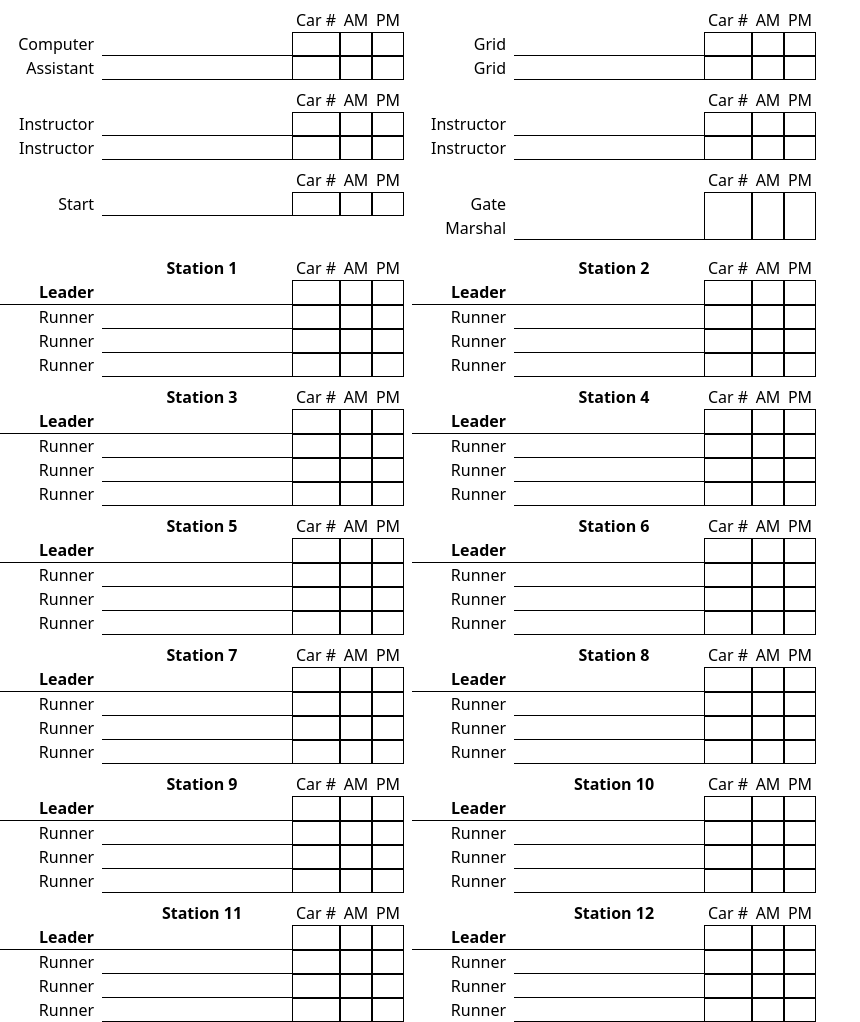
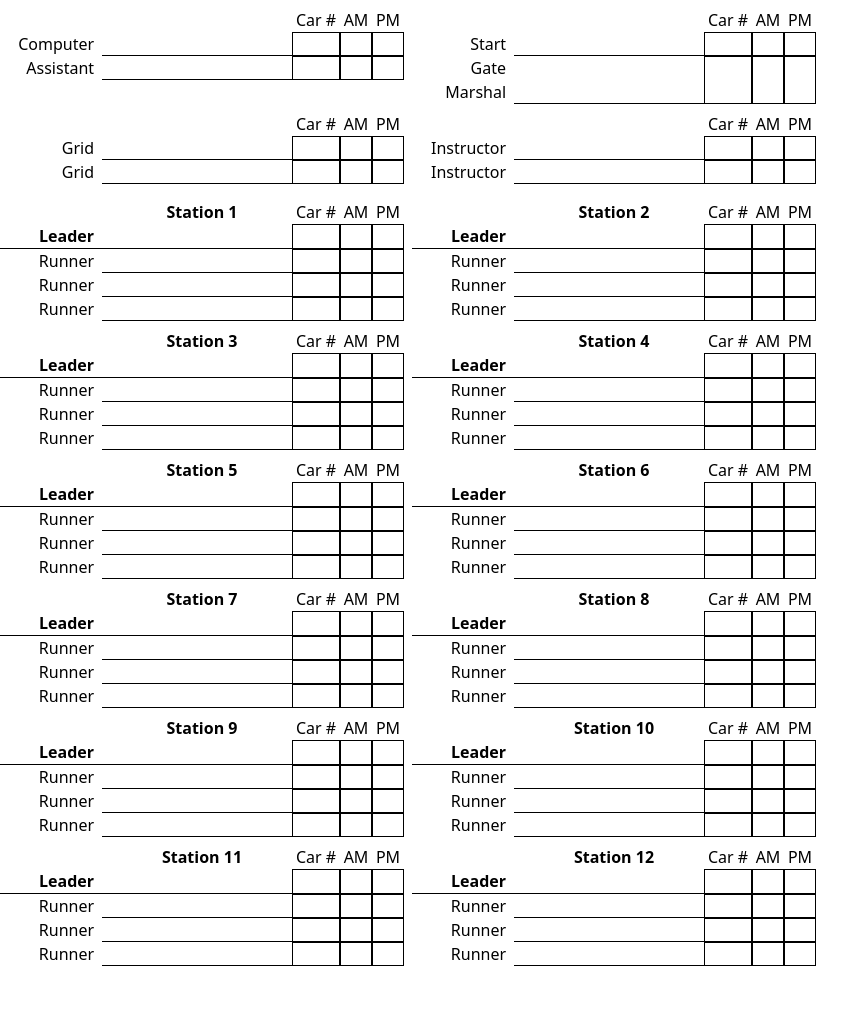
Before and after one commit to mackenzd/cmc-autox-work, a Flask app: template api/templates/work_assignments.html in a window 1280 px wide. Shown: the part 57-1079 px from the top of the page, without its empty margins (0-860 px from the left). After the commit the page ends 1023 px from the top, so only its background shows below. Run offline with Flask 3, Linux system fonts and the light colour scheme; the template is opened without the code that fills it: most values are stand-ins (such as "Sample title", 1, 10 or a date in 2020); parts of the project's set-up code (start-up, migrations or seed data) failed here and were passed over; some libraries are stand-ins or nearby versions.

Commit message:
Remove instructors 3 & 4

```diff
--- a/api/templates/work_assignments.html
+++ b/api/templates/work_assignments.html
@@ -58,6 +58,31 @@
             </div>
           </div>
         </div>
+        <div id="other-assignments" class="text-center">
+          <div class="flex justify-end">
+            <div class="w-12">Car #</div>
+            <div class="w-8">AM</div>
+            <div class="w-8">PM</div>
+          </div>
+          <div class="flex justify-between">
+            <div class="text-right pr-2 w-52">Start</div>
+            <div class="border-b border-black w-full text-left">{{ assignments['start'][0] if 'start' in assignments }}</div>
+            <div class="flex justify-end">
+              <div class="border border-black w-12">{{ assignments['start'][1] if 'start' in assignments }}</div>
+              <div class="border border-black w-8"></div>
+              <div class="border border-black w-8"></div>
+            </div>
+          </div>
+          <div class="flex justify-between">
+            <div class="text-right pr-2 w-52">Gate Marshal</div>
+            <div class="border-b border-black w-full text-left">{{ assignments['gatemarshal'][0] if 'gatemarshal' in assignments }}</div>
+            <div class="flex justify-end">
+              <div class="border border-black w-12">{{ assignments['gatemarshal'][1] if 'gatemarshal' in assignments }}</div>
+              <div class="border border-black w-8"></div>
+              <div class="border border-black w-8"></div>
+            </div>
+          </div>
+        </div>
         <div id="grid-assignments" class="text-center">
           <div class="flex justify-end">
             <div class="w-12">Car #</div>
@@ -103,63 +128,6 @@
             <div class="border-b border-black w-full text-left">{{ assignments['instructor2'][0] if 'instructor2' in assignments }}</div>
             <div class="flex justify-end">
               <div class="border border-black w-12">{{ assignments['instructor2'][1] if 'instructor2' in assignments }}</div>
-              <div class="border border-black w-8"></div>
-              <div class="border border-black w-8"></div>
-            </div>
-          </div>
-        </div>
-        <div id="instructor2-assignments" class="text-center">
-          <div class="flex justify-end">
-            <div class="w-12">Car #</div>
-            <div class="w-8">AM</div>
-            <div class="w-8">PM</div>
-          </div>
-          <div class="flex justify-between">
-            <div class="text-right pr-2 w-52">Instructor</div>
-            <div class="border-b border-black w-full text-left">{{ assignments['instructor3'][0] if 'instructor3' in assignments }}</div>
-            <div class="flex justify-end">
-              <div class="border border-black w-12">{{ assignments['instructor3'][1] if 'instructor3' in assignments }}</div>
-              <div class="border border-black w-8"></div>
-              <div class="border border-black w-8"></div>
-            </div>
-          </div>
-          <div class="flex justify-between">
-            <div class="text-right pr-2 w-52">Instructor</div>
-            <div class="border-b border-black w-full text-left">{{ assignments['instructor4'][0] if 'instructor4' in assignments }}</div>
-            <div class="flex justify-end">
-              <div class="border border-black w-12">{{ assignments['instructor4'][1] if 'instructor4' in assignments }}</div>
-              <div class="border border-black w-8"></div>
-              <div class="border border-black w-8"></div>
-            </div>
-          </div>
-        </div>
-        <div id="start-assignments" class="text-center">
-          <div class="flex justify-end">
-            <div class="w-12">Car #</div>
-            <div class="w-8">AM</div>
-            <div class="w-8">PM</div>
-          </div>
-          <div class="flex justify-between">
-            <div class="text-right pr-2 w-52">Start</div>
-            <div class="border-b border-black w-full text-left">{{ assignments['start'][0] if 'start' in assignments }}</div>
-            <div class="flex justify-end">
-              <div class="border border-black w-12">{{ assignments['start'][1] if 'start' in assignments }}</div>
-              <div class="border border-black w-8"></div>
-              <div class="border border-black w-8"></div>
-            </div>
-          </div>
-        </div>
-        <div id="gate-marshal-assignments" class="text-center">
-          <div class="flex justify-end">
-            <div class="w-12">Car #</div>
-            <div class="w-8">AM</div>
-            <div class="w-8">PM</div>
-          </div>
-          <div class="flex justify-between">
-            <div class="text-right pr-2 w-52">Gate Marshal</div>
-            <div class="border-b border-black w-full text-left">{{ assignments['gatemarshal'][0] if 'gatemarshal' in assignments }}</div>
-            <div class="flex justify-end">
-              <div class="border border-black w-12">{{ assignments['gatemarshal'][1] if 'gatemarshal' in assignments }}</div>
               <div class="border border-black w-8"></div>
               <div class="border border-black w-8"></div>
             </div>
--- a/src/helpers/work-assignments.ts
+++ b/src/helpers/work-assignments.ts
@@ -139,8 +139,6 @@ export function roleForWorkAssignment(
 
     case WorkAssignmentType.Instructor1:
     case WorkAssignmentType.Instructor2:
-    case WorkAssignmentType.Instructor3:
-    case WorkAssignmentType.Instructor4:
       return Role.Instructor;
 
     case WorkAssignmentType.Start:
--- a/src/models/work-assignment.ts
+++ b/src/models/work-assignment.ts
@@ -19,8 +19,6 @@ export enum WorkAssignmentType {
   GateMarshal = "Gate Marshal",
   Instructor1 = "Instructor 1",
   Instructor2 = "Instructor 2",
-  Instructor3 = "Instructor 3",
-  Instructor4 = "Instructor 4",
   Start = "Start",
   Leader = "Leader",
   Runner1 = "Runner 1",
```
Also changed, not shown: src/components/work-assignments/work-assignment-other.tsx (+6 -14 lines).
